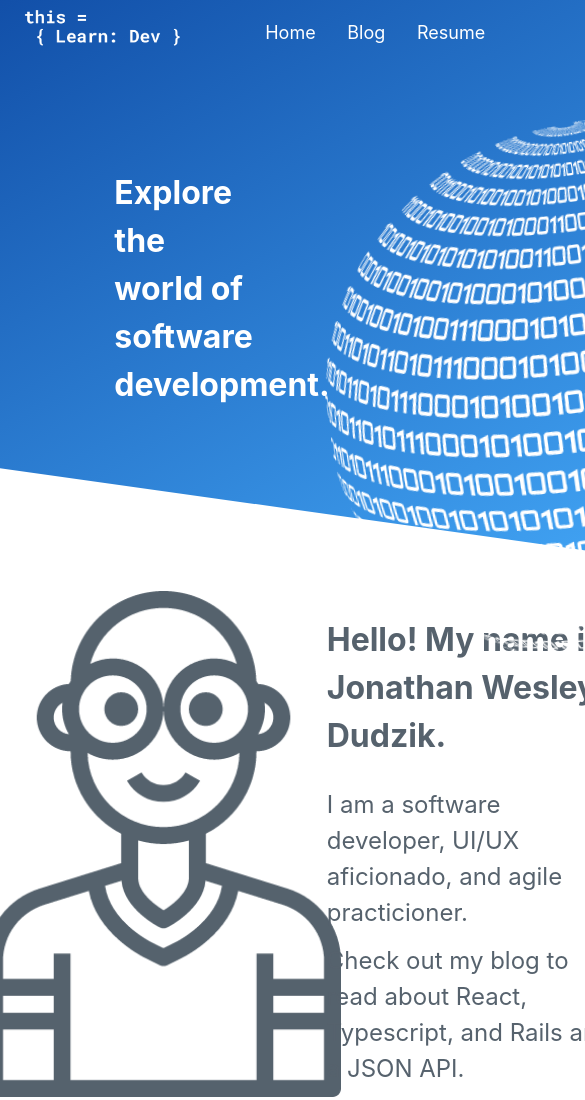
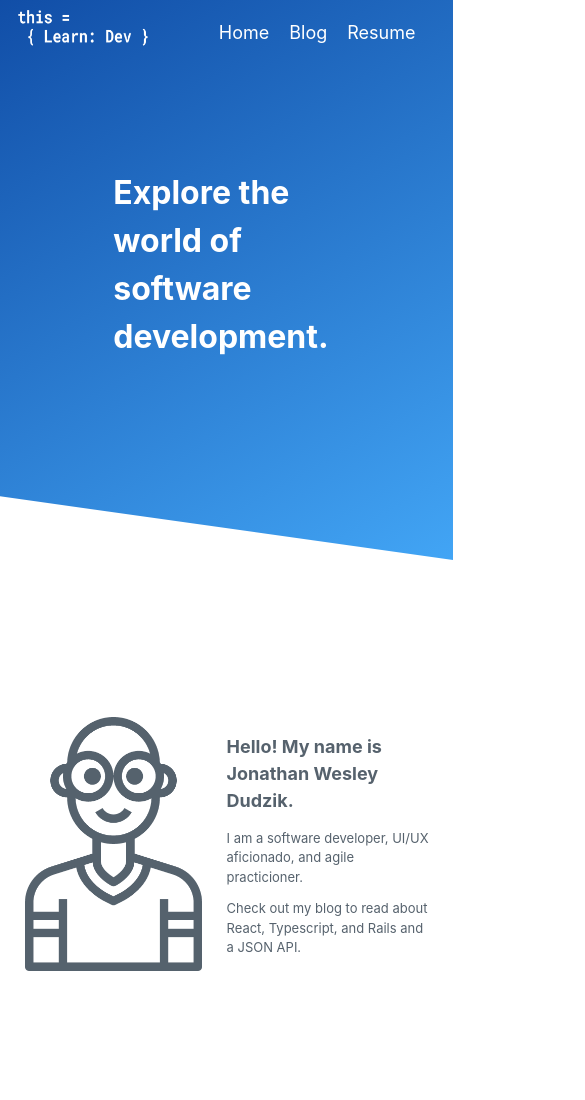
Before and after one commit to JonathanDudzik/blog-and-portfolio, a Gatsby site: page / in a window 390 px wide. Shown: the top 1100 px of the page, 585 px wide, since content can reach past the window. Built offline with nearby package versions, Linux system fonts and the light colour scheme; Gatsby itself is replaced by a stand-in of ours.

Commit message:
fix positioning of top bar

```diff
--- a/src/components/Ghostbar/ghostbar.js
+++ b/src/components/Ghostbar/ghostbar.js
@@ -35,16 +35,18 @@
           alt="Logo"
         />
       </a>
+      <div className={styles.ghostbarLinks}>
         {data.site.siteMetadata.links.map(link => (
           <Link
             to={link.url}
             key={link.url}
-          style={{ paddingRight: `5%`, fontSize: `large`, color: `#fff` }}
+            style={{ paddingRight: `20px`, fontSize: `large`, color: `#fff` }}
           >
             {link.text}
           </Link>
         ))}
       </div>
+    </div>
   )
 }
 
--- a/src/components/Ghostbar/ghostbar.module.css
+++ b/src/components/Ghostbar/ghostbar.module.css
@@ -6,9 +6,16 @@
   display: flex;
   flex-direction: row;
   align-items: center;
+  justify-content: space-between;
 }
 
 .ghostbarImg {
   height: 80%;
   max-width: 100%;
 }
+
+.ghostbarLinks {
+  display: flex;
+  flex-direction: row;
+  margin-right: 4%;
+}
--- a/src/components/Toolbar/toolbar.js
+++ b/src/components/Toolbar/toolbar.js
@@ -35,16 +35,18 @@
           alt="Logo"
         />
       </a>
+      <div className={styles.toolbarLinks}>
         {data.site.siteMetadata.links.map(link => (
           <Link
             to={link.url}
             key={link.url}
-          style={{ paddingRight: `5%`, fontSize: `large`, color: `#fff` }}
+            style={{ paddingRight: `20px`, fontSize: `large`, color: `#fff` }}
           >
             {link.text}
           </Link>
         ))}
       </div>
+    </div>
   )
 }
 
--- a/src/pages/index.js
+++ b/src/pages/index.js
@@ -21,7 +21,7 @@
       <div className={styles.heroBackground}></div>
       <div className={styles.heroForeground}>
         <div className={styles.heroText}>
-          <h1 style={{ fontSize: `xx-large` }}>
+          <h1>
             Explore the world of software development.
           </h1>
         </div>
@@ -46,11 +46,11 @@
         <h2>
           Hello! My name is Jonathan Wesley Dudzik.
         </h2>
-        <p style={{ fontSize: `x-large` }}>
+        <p>
           I am a software developer, UI/UX aficionado,
           and agile practicioner.
         </p>
-        <p style={{ fontSize: `x-large` }}>
+        <p>
           Check out my blog to read about React, Typescript, and Rails and a JSON API.
         </p>
       </div>
--- a/src/pages/index.module.css
+++ b/src/pages/index.module.css
@@ -28,6 +28,7 @@
   height: 65vh;
   position: absolute;
   top: 5%;
+  right: 5%;
   transform: rotate(-8deg);
 }
 
@@ -39,6 +40,7 @@
 }
 
 .heroText h1 {
+  font-size: xx-large;
   width: 80%;
   color: #fff;
 }
@@ -60,6 +62,10 @@
   padding-right: 10%;
 }
 
+.avatarDiv2 p {
+  font-size: x-large;
+}
+
 .avatarImage {
   height: 100%;
 }
@@ -78,3 +84,41 @@
   align-items: center;
   padding: 0px 3%
 }
+
+@media (max-width: 900px) {
+  .heroImage {
+    height: 45vh;
+    position: absolute;
+    top: 10%;
+    right: 5%;
+    transform: rotate(-8deg);
+  }
+}
+
+@media (max-width: 700px) {
+  .heroImage {
+    /* height: 45vh;
+    top: 120px; */
+    display: none;
+  }
+
+  .heroText {
+    width: 150%;
+    position: relative;
+    top: 25%;
+    left: 50%;
+  }
+
+  .avatarDiv1 {
+    height: 50%;
+  }
+
+  .avatarDiv2 h2 {
+    font-size: large;
+  }
+
+  .avatarDiv2 p {
+    font-size: small;
+  }
+
+}
```
Also changed, not shown: src/components/Toolbar/toolbar.module.css (+8 -1 lines). Lines whose indentation alone changed are shown as unchanged.
